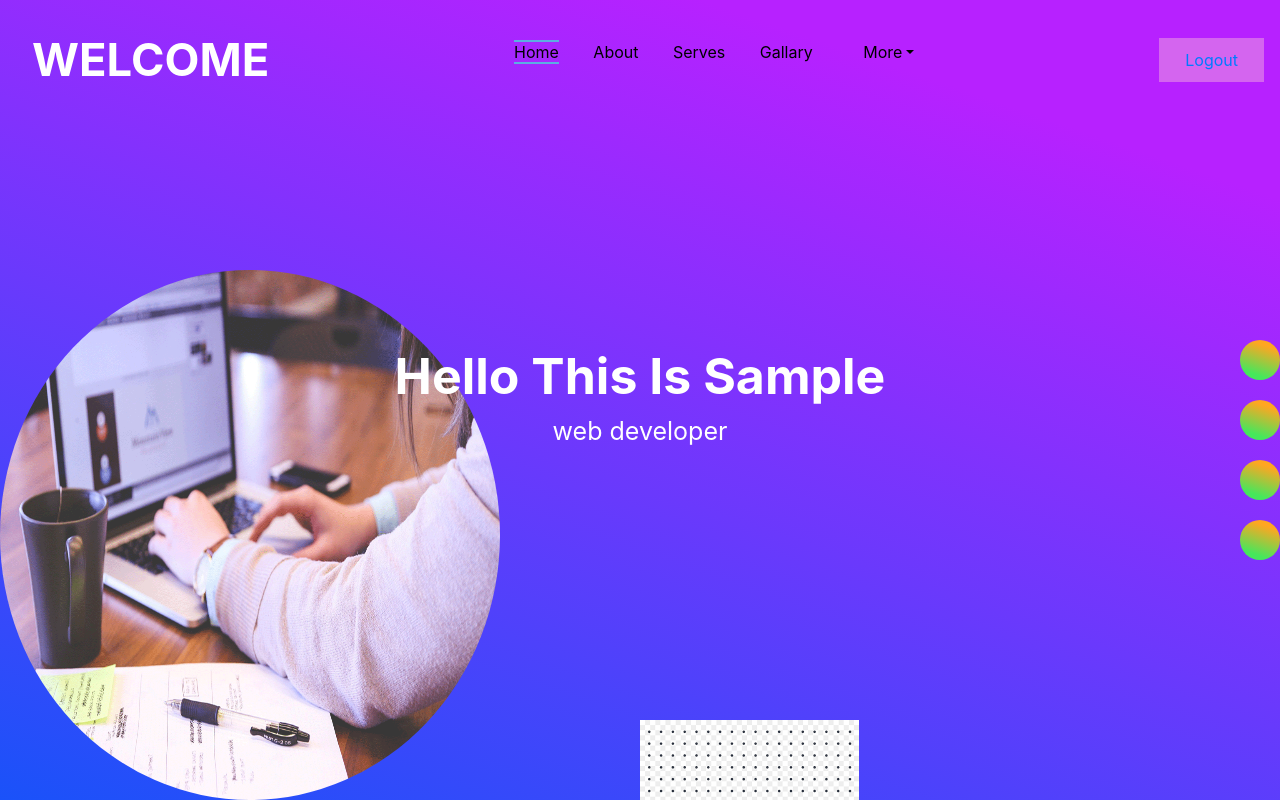
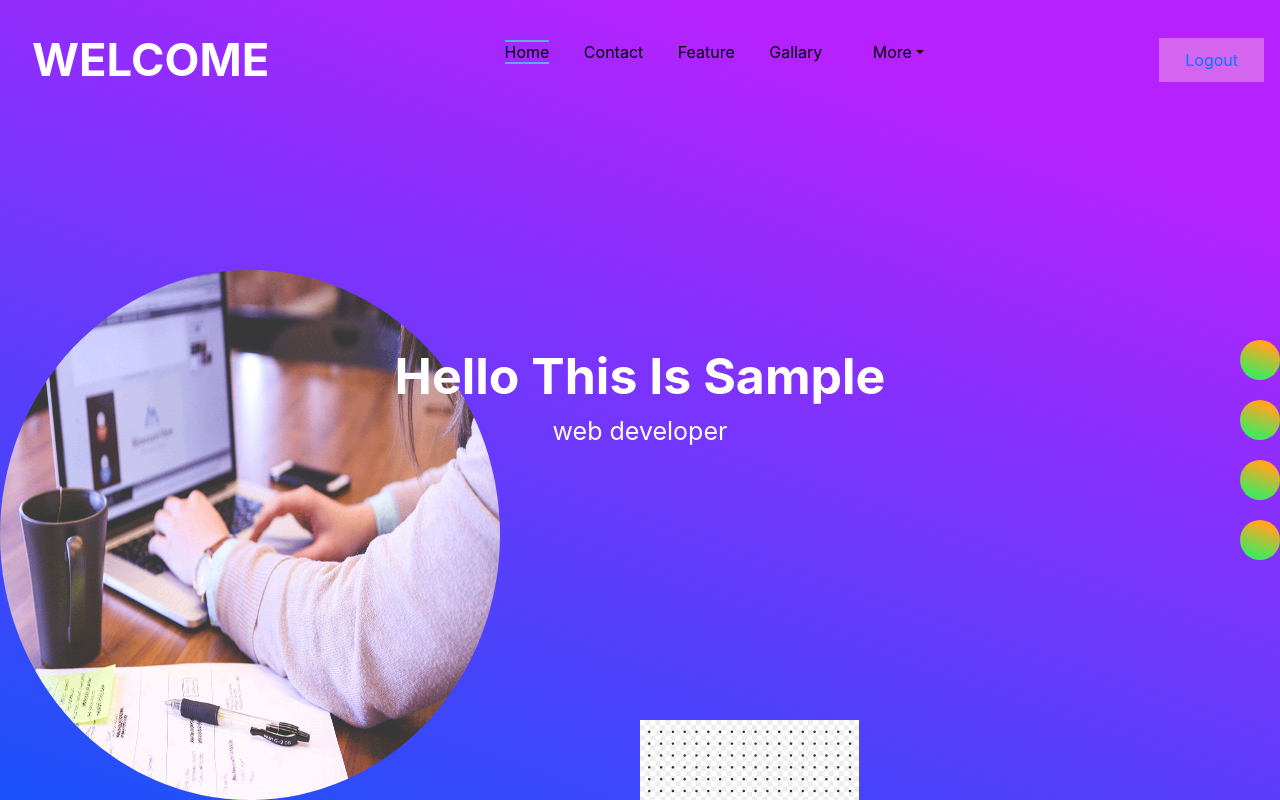
Before and after one commit to program-cloud/php_project, a PHP site: page /home.php in a window 1280 px wide. Run offline with PHP 8.4, Linux system fonts and the light colour scheme; the visitor is signed in with stand-in values (Sample User, id 1).

Commit message:
f  and c connect

```diff
--- a/home.php
+++ b/home.php
@@ -22,9 +22,9 @@ header('location:login.php');
     </div>
       <div class="menu">
         <ul>
-          <li> <a href="" class="active"> home</a></li>
-          <li> <a href="" class=""> about</a></li>
-          <li> <a href="" class=""> serves</a></li>
+          <li> <a href="home.php" class="active"> home</a></li>
+          <li> <a href="contact.php" class=""> Contact</a></li>
+          <li> <a href="feature.php" class=""> Feature</a></li>
           <li> <a href="" class=""> gallary</a></li>
           <li class="nav-item dropdown">
             <a href="#" data-toggle="dropdown" class="nav-link dropdown-toggle">More</a>
```
